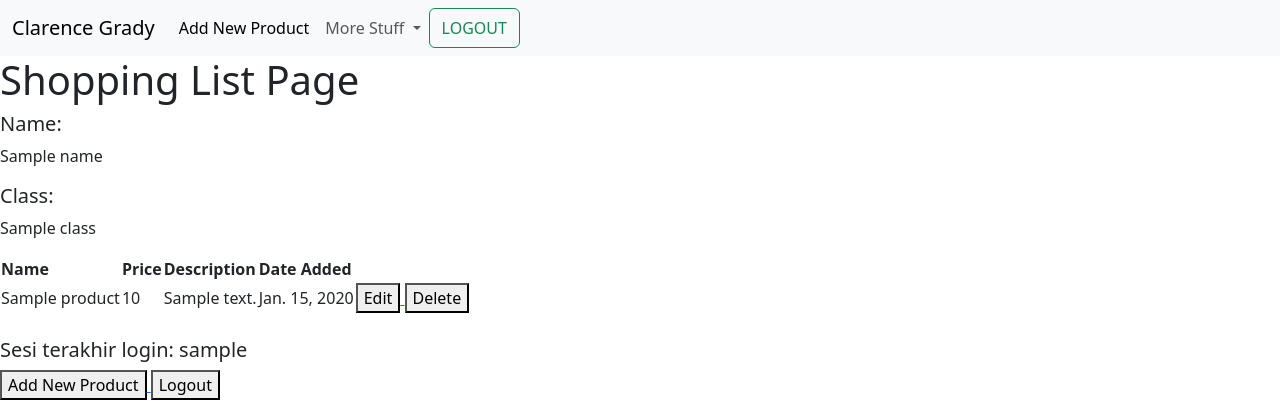
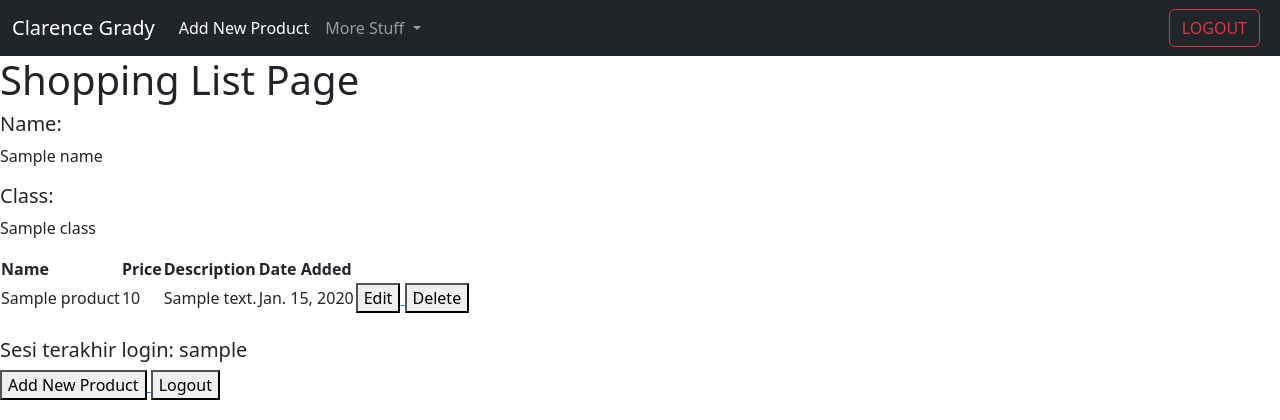
Before and after one commit to KingOnyxx/shopping-list, a Django app: template main/templates/main.html in a window 1280 px wide. Shown: the top 420 px of the page. Run offline with Django 4.2, Linux system fonts and the light colour scheme; tables that the repository leaves empty hold one stand-in row (values such as "Sample post"); the template is opened without the code that fills it: values that come from a table or form of the project are taken from there, most other values are stand-ins (such as "Sample title", 1, 10 or a date in 2020).

Commit message:
Update main.html

```diff
--- a/main/templates/main.html
+++ b/main/templates/main.html
@@ -2,7 +2,7 @@
 
 {% block content %}
 
-    <nav class="navbar navbar-expand-lg bg-body-tertiary">
+    <nav class="navbar navbar-expand-lg bg-dark" data-bs-theme="dark">
         <div class="container-fluid">
             <a class="navbar-brand" aria-disabled="true">Clarence Grady</a>
             <div class="collapse navbar-collapse" id="navbarSupportedContent">
@@ -25,20 +25,22 @@
                         </li>
                     </ul>
                     </li>
-                    <form class="d-flex justify-content-end">
-                        <button class="btn btn-outline-success me-2" type="button" onclick="logout()">LOGOUT</button>
-                    </form>
+
+                    </li>
+                </ul>
+              </div>
+              <div class="d-flex justify-content-end">
+                  <form>
+                  <button class="btn btn-outline-danger me-2" type="button" onclick="logout()">LOGOUT</button>
+              </form>
+            </div>
+        </div>
 
                     <script>
                     function logout() {
                         window.location.href = "/logout";
                     }
                     </script>
-
-                    </li>
-                </ul>
-              </div>
-            </div>
         </nav>
     <h1>Shopping List Page</h1>
 
```
